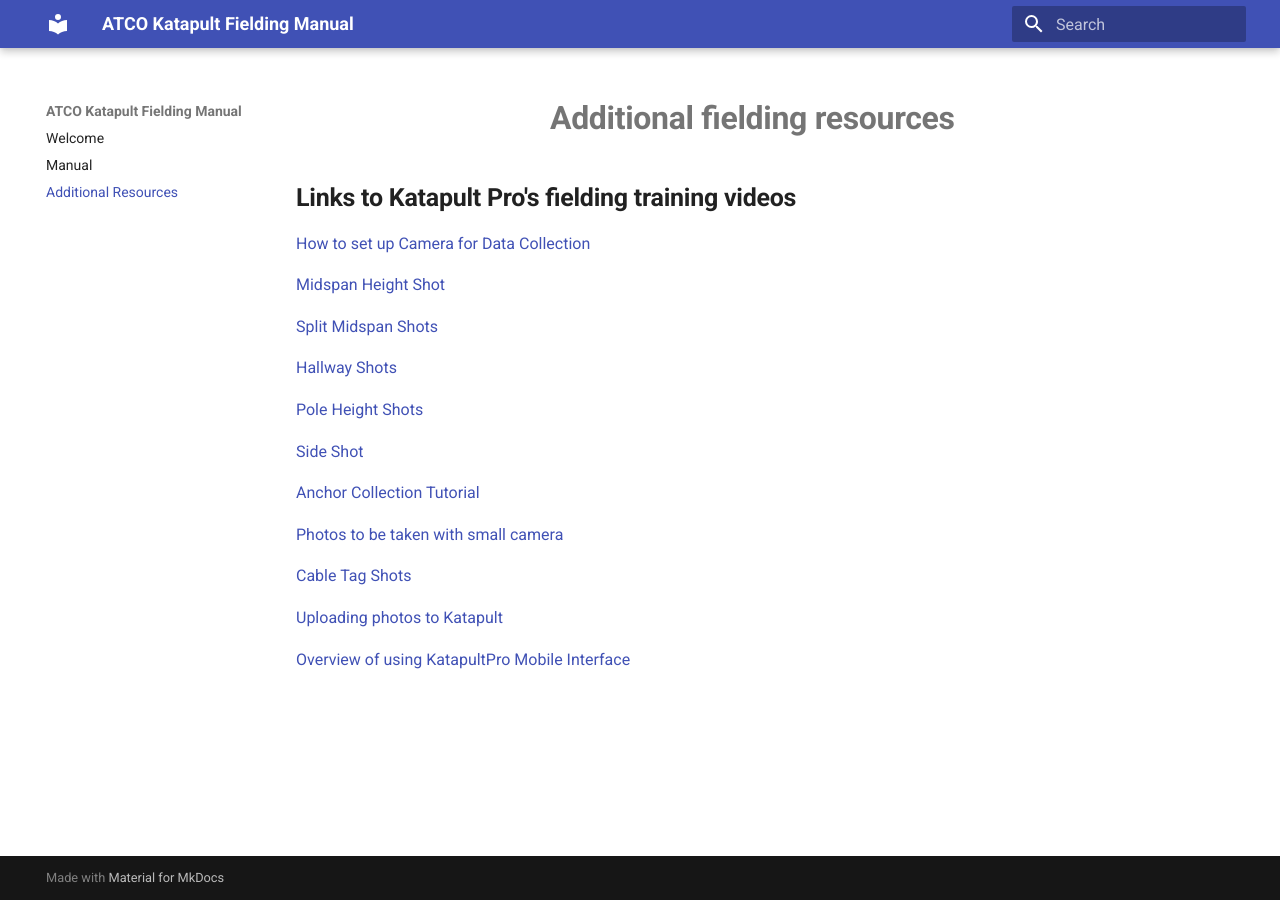
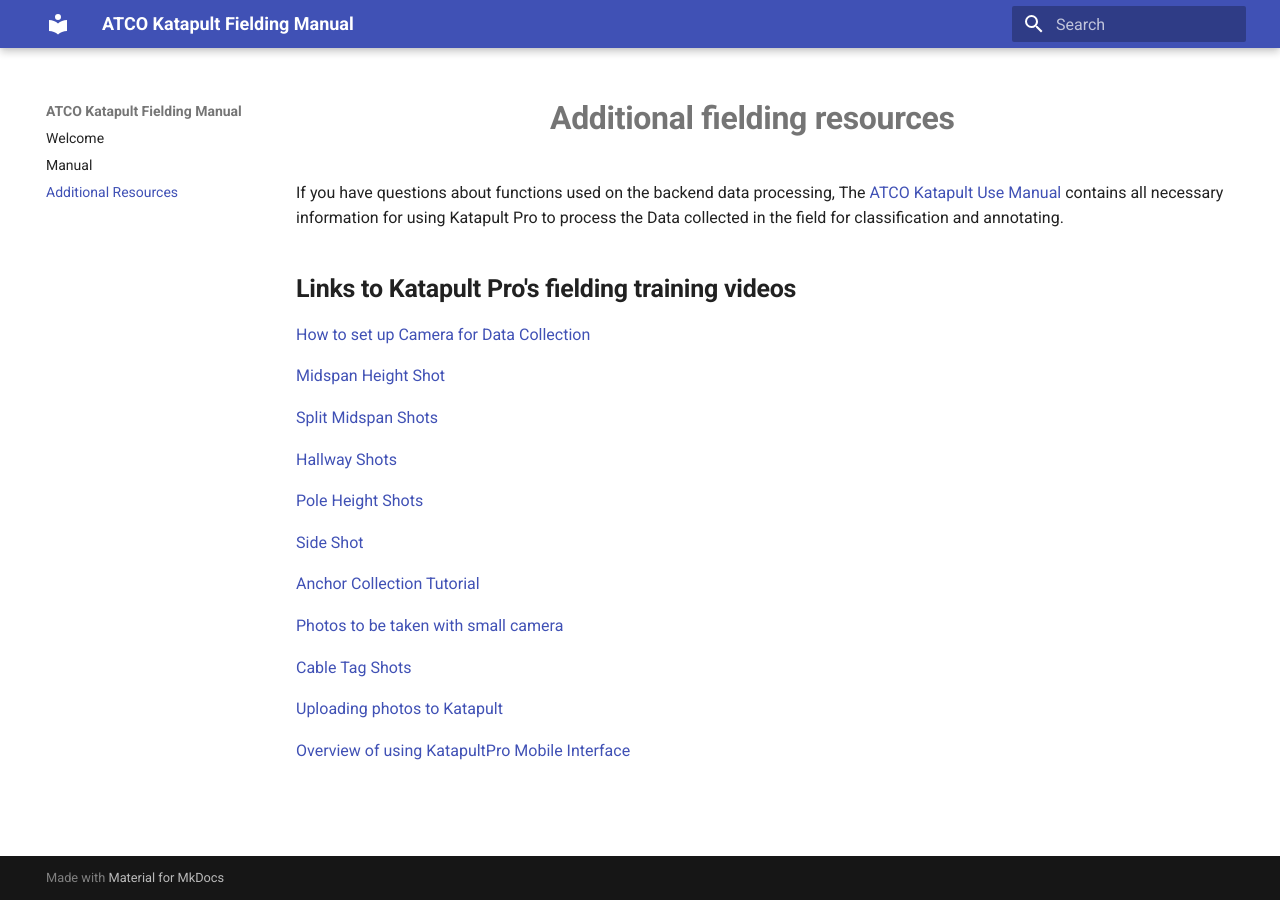
Before and after one commit to ATCO-GIS/ATCO-Katapult-Fielding-Manual, an MkDocs documentation site: the page built from docs/fielding resources.md, in a window 1280 px wide. Built offline with MkDocs 1.6.1 and Material for MkDocs 9.7.7, drawn with Linux system fonts in a browser that asks for light colours.

Commit message:
Update fielding resources with additional information
Added a reference to the ATCO Katapult Use Manual for backend data processing questions.

```diff
--- a/docs/fielding resources.md
+++ b/docs/fielding resources.md
@@ -4,6 +4,7 @@
 ---
 
 # Additional fielding resources
+If you have questions about functions used on the backend data processing, The [ATCO Katapult Use Manual](https://atco-gis.github.io/Katapult.Use.Manual_Copy/) contains all necessary information for using Katapult Pro to process the Data collected in the field for classification and annotating.
 
 ## Links to Katapult Pro's fielding training videos
 
```
